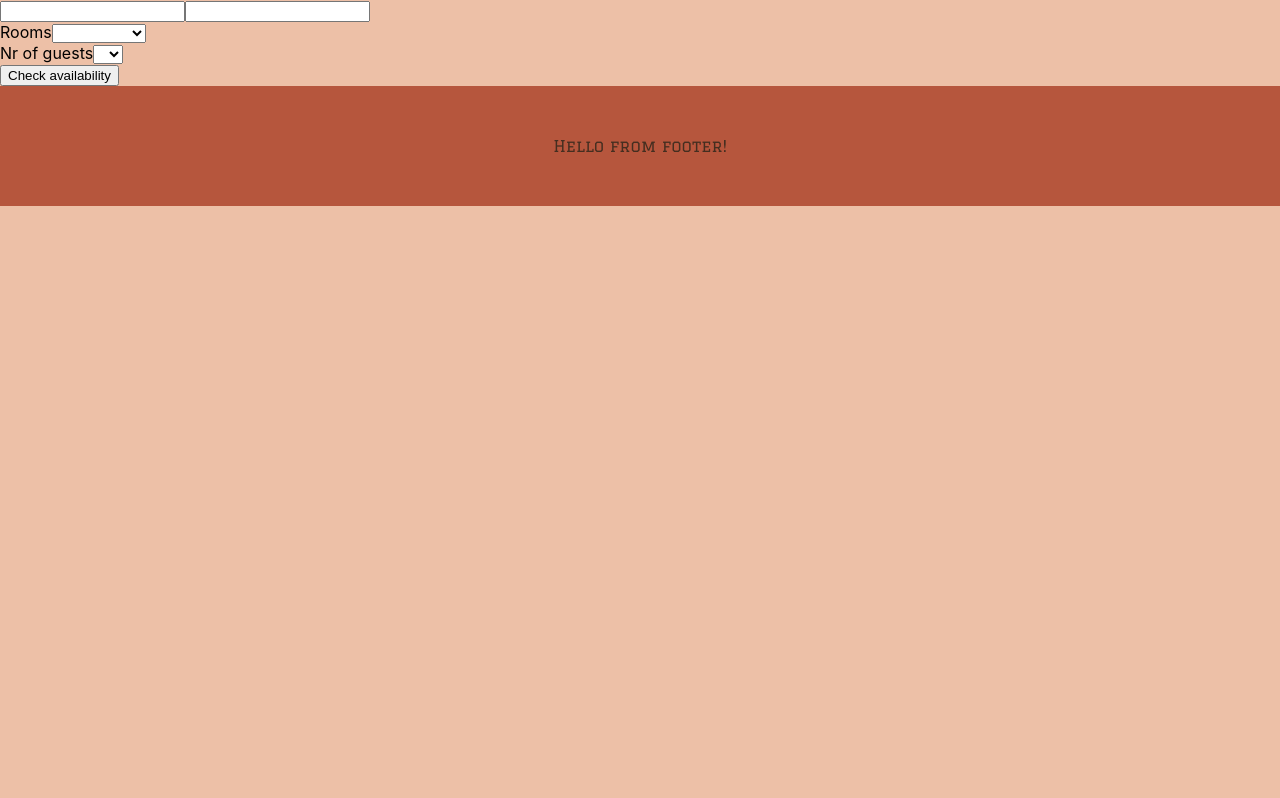
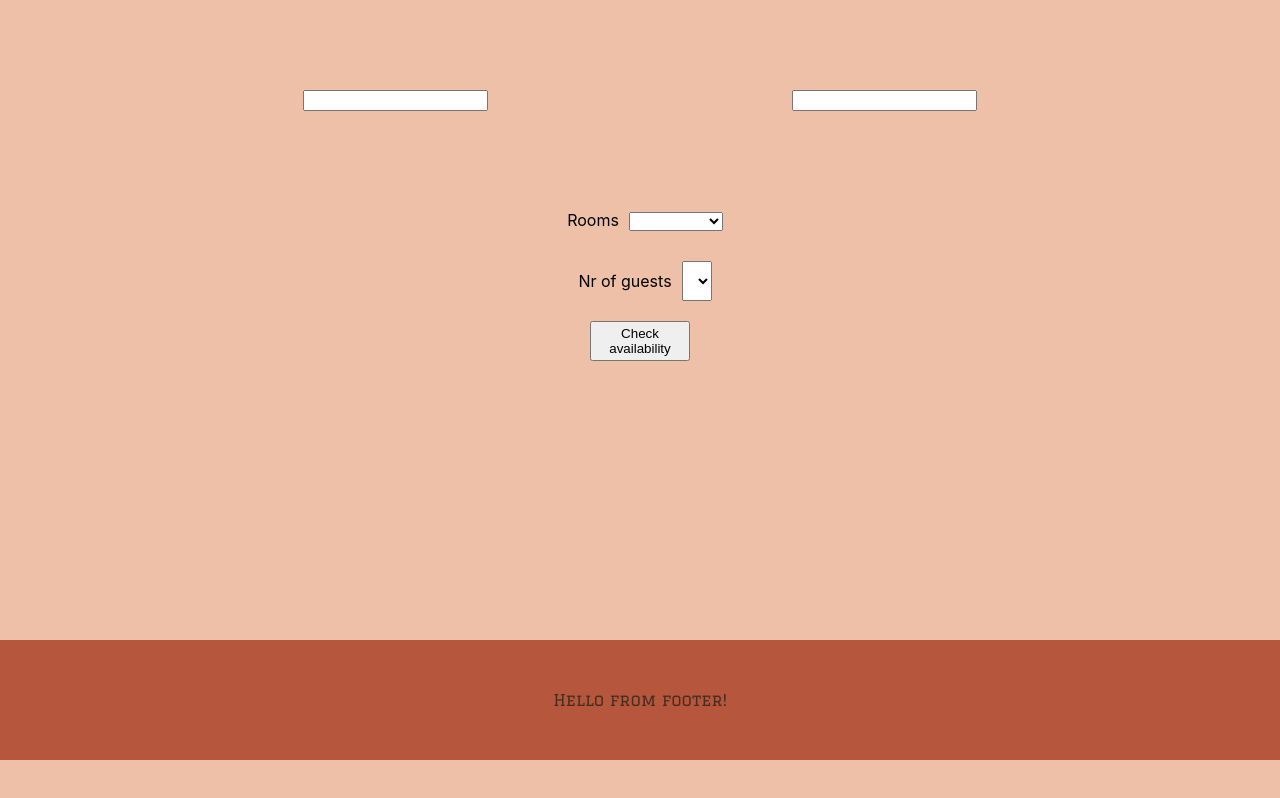
Before and after one commit to idasylven/final-project-portugal-bnb, a React (Create React App) app in the folder frontend/: page /accomodation in a window 1280 px wide. Built offline with nearby package versions, Linux system fonts and the light colour scheme; what react-google-maps would draw is missing.

Commit message:
Continued styling of Home, started styling of Book

```diff
--- a/frontend/src/components/DropdownPax.js
+++ b/frontend/src/components/DropdownPax.js
@@ -1,9 +1,11 @@
 import React from 'react'
+
+
 
 const DropdownPax = ({ pax, setPax }) => {
 
   return (
-    <div>
+    <div className="dd-room">
 
       <label>Nr of guests</label>
       <select
--- a/frontend/src/components/Navbar.css
+++ b/frontend/src/components/Navbar.css
@@ -1,5 +1,6 @@
 .nav-container {
   box-sizing: border-box;
+  display: none;
 }
 
 .nav-box {
@@ -8,7 +9,8 @@
   flex-direction: column;
   text-align: end;
   margin: 0;
-  padding: 70px 0px 30px 60px;
+  padding: 55px 0 40px 100px;
+  width: 50%;
 }
 
 a {
@@ -20,7 +22,12 @@ a {
 }
 
 .nav-links {
-  padding-bottom: 35px;
+  padding-bottom: 60px;
+}
+
+.loggo-desktop-container {
+  width: 50%;
+  padding: 40px 10px 0 0;
 }
 
 .loggo-desktop {
@@ -33,7 +40,7 @@ a {
   display: none;
   justify-content: center;
   align-items: center;
-  margin: 16px 7px 0 0;
+  margin: 16px 70px 0 0;
 }
 
 .loggo-text-desktop {
@@ -43,6 +50,10 @@ a {
 }
 
 @media (min-width: 768px) {
+  .nav-container {
+    display: flex;
+  }
+
   .nav-box {
     display: flex;
   }
@@ -51,3 +62,31 @@ a {
     display: flex;
   }
 }
+
+@media (min-width: 1024px) {
+  .loggo-desktop-container {
+    display: none;
+  }
+
+  .loggo-desktop {
+    display: none;
+  }
+
+  .nav-box {
+    display: flex;
+    flex-direction: row-reverse;
+    justify-content: center;
+    width: 100%;
+    padding: 50px 0 0 0;
+  }
+
+  a {
+    padding: 20px;
+  }
+}
+
+@media (min-width: 1200px) {
+  a {
+    font-size: 40px;
+  }
+}
--- a/frontend/src/components/Navbar.js
+++ b/frontend/src/components/Navbar.js
@@ -7,6 +7,11 @@ const Navbar = () => {
   return (
     <>
     <nav className="nav-container">
+      <div className="loggo-desktop-container">
+        <div className="loggo-desktop">
+          <h1 className="loggo-text-desktop">CASA DE SHWEE</h1>
+        </div>
+      </div>
       <ul className="nav-box">
         <li className="nav-links"><Link to="/">HOME</Link></li>
         <li className="nav-links"><Link to="/accomodation">BOOK</Link></li>
@@ -14,9 +19,6 @@ const Navbar = () => {
         <li className="nav-links"><Link to="/about">ABOUT US</Link></li>
       </ul>
     </nav>
-    <div className="loggo-desktop">
-      <h1 className="loggo-text-desktop">CASA DE SHWEE</h1>
-    </div>
     </>
   )
 }
--- /dev/null
+++ b/frontend/src/pages/Accomodation.css
@@ -0,0 +1,39 @@
+.acc-container {
+  display: flex;
+  flex-direction: column;
+  height: 80vh;
+  width: 100vw;
+}
+
+.datepicker {
+  display: flex;
+  justify-content: space-evenly;
+  align-items: center;
+  height: 200px;
+}
+
+.dd-room {
+  display: flex;
+  justify-content: space-evenly;
+  padding: 10px;
+}
+
+.dd-pax {
+  display: flex;
+  justify-content: space-evenly;
+  padding: 10px;
+}
+
+label {
+  padding: 10px;
+}
+
+.btn-acc {
+  display: flex;
+  justify-content: center;
+}
+
+button {
+  height: 40px;
+  width: 100px;
+}
--- a/frontend/src/pages/Accomodation.js
+++ b/frontend/src/pages/Accomodation.js
@@ -9,6 +9,8 @@ import DropdownRoom from '../components/DropdownRoom'
 import DropdownPax from '../components/DropdownPax'
 import Button from '../components/Button'
 import Footer from '../components/Footer'
+
+import './Accomodation.css'
 
 const Accomodation = () => {
   const [roomType, setRoomType] = useState('')
@@ -37,18 +39,28 @@ const Accomodation = () => {
   }
 
   return (
-    <div>
+    <>
+      <div className="acc-container">
+        <div className="datepicker">
         <Datepicker
           startDate={startDate}
           setStartDate={setStartDate}
           endDate={endDate}
           setEndDate={setEndDate}
         />
-      <DropdownRoom roomType={roomType} setRoomType={setRoomType}/>
-      <DropdownPax pax={pax} setPax={setPax}/>
+        </div>
+        <div className="dd-room">
+          <DropdownRoom  roomType={roomType} setRoomType={setRoomType}/>
+        </div>
+        <div className="dd-pax">
+          <DropdownPax  pax={pax} setPax={setPax}/>
+        </div>
+        <div className="btn-acc">
           <Button handleClick={onAccomodationConfirm} label="Check availability"/>
+        </div>
+      </div>
       <Footer />
-    </div>
+    </>
   )
 }
 
```
Lines whose indentation alone changed are shown as unchanged.
